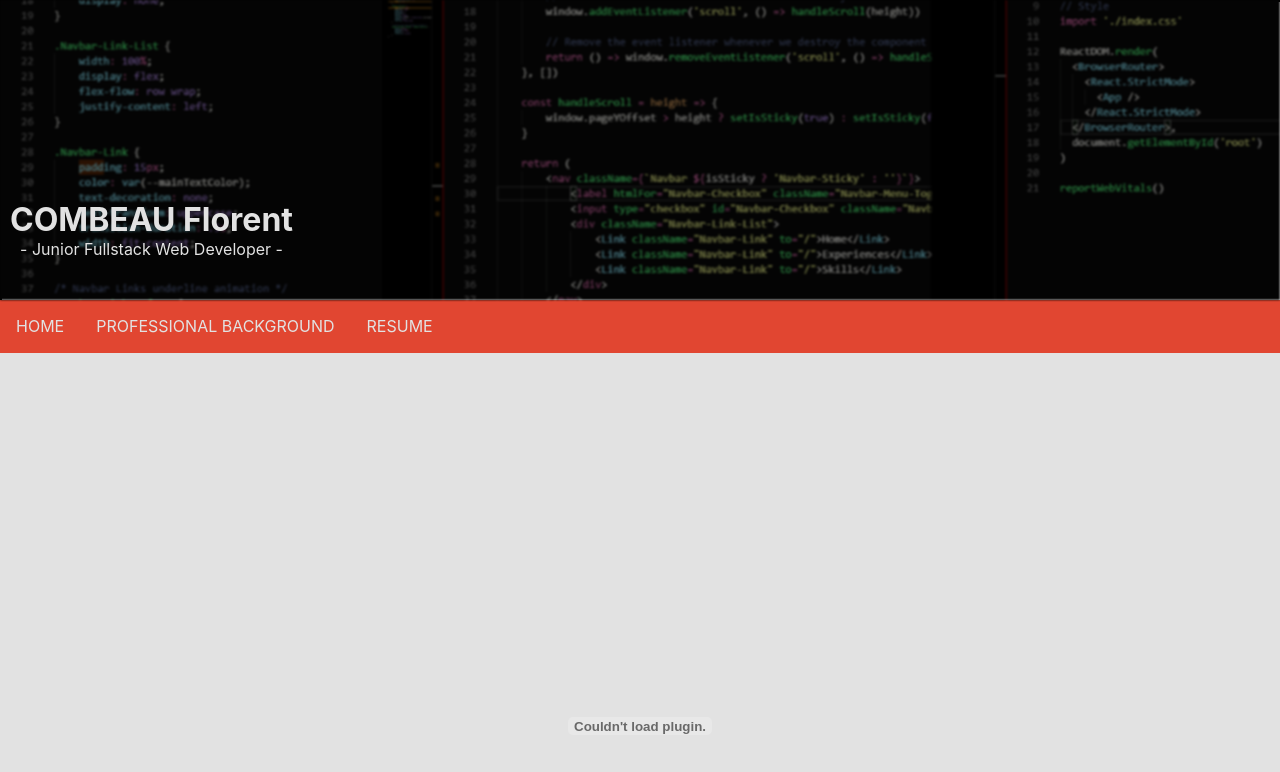
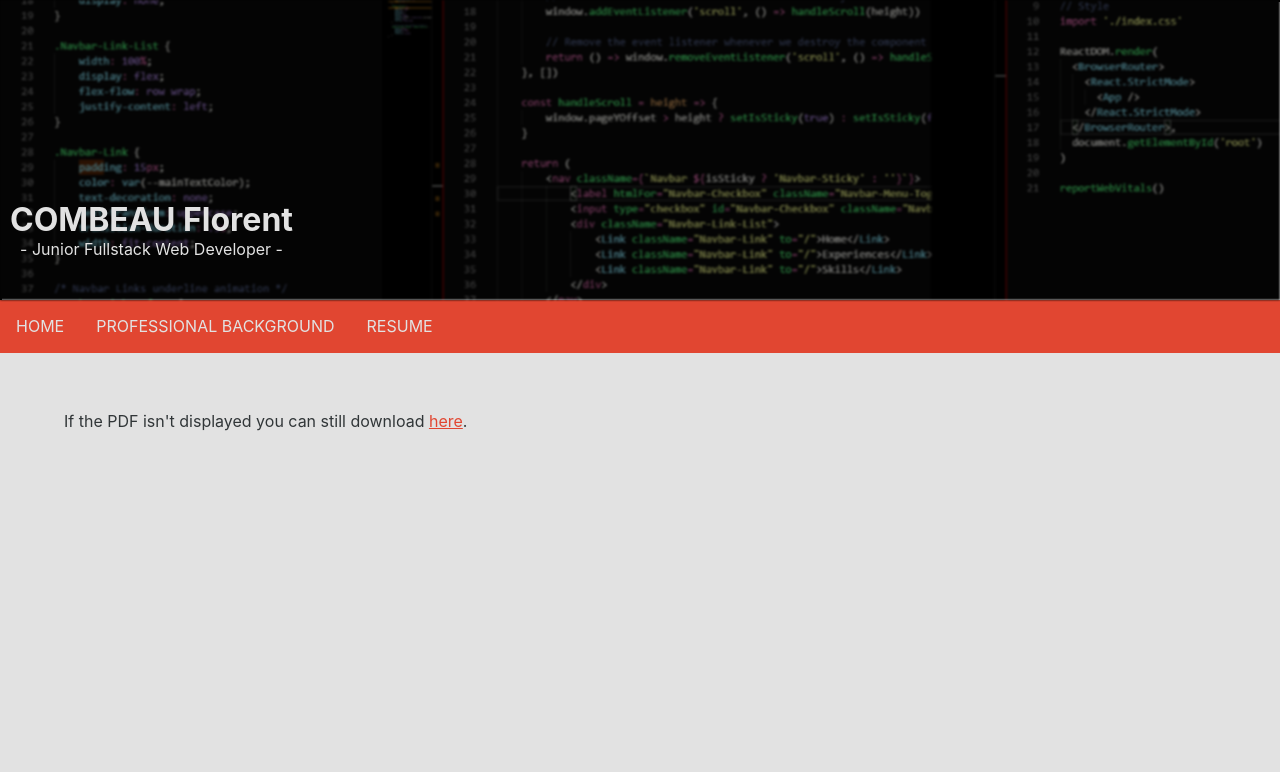
Before and after one commit to FlorentCmb/personal_website, a React (Create React App) app: page /resume in a window 1280 px wide. Shown: the top 772 px of the page. Built offline with nearby package versions, Linux system fonts and the light colour scheme.

Commit message:
Change HTML tag embed to object

```diff
--- a/src/screens/Resume.css
+++ b/src/screens/Resume.css
@@ -8,3 +8,13 @@
     width: 90%;
     height: calc(100vh - 54px);
 }
+
+.Resume-Default-Text {
+    margin: auto;
+    color: var(--secondTextColor);
+    padding-top: 5%;
+}
+
+.Resume-Default-Link {
+    color: var(--thirdTextColor);
+}
--- a/src/screens/Resume.js
+++ b/src/screens/Resume.js
@@ -8,7 +8,9 @@ import './Resume.css'
 const Resume = () => {
     return (
         <div className="Resume">
-            <embed className="Resume-File" src={resume_file} type="application/pdf" />
+            <object className="Resume-File"  data={resume_file} type="application/pdf">
+                <p className="Resume-Default-Text">If the PDF isn't displayed you can still download <a className="Resume-Default-Link" href={resume_file}>here</a>.</p>
+            </object>
         </div>
     )
 }
```
